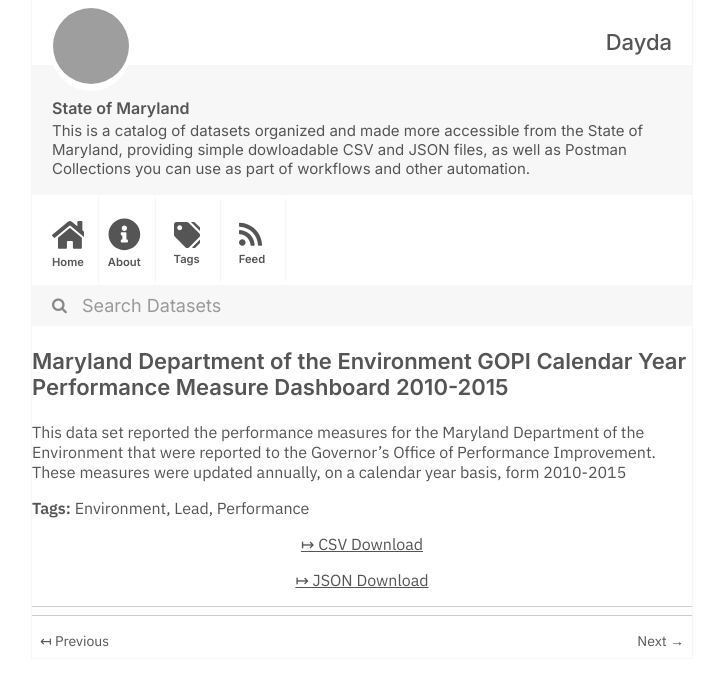
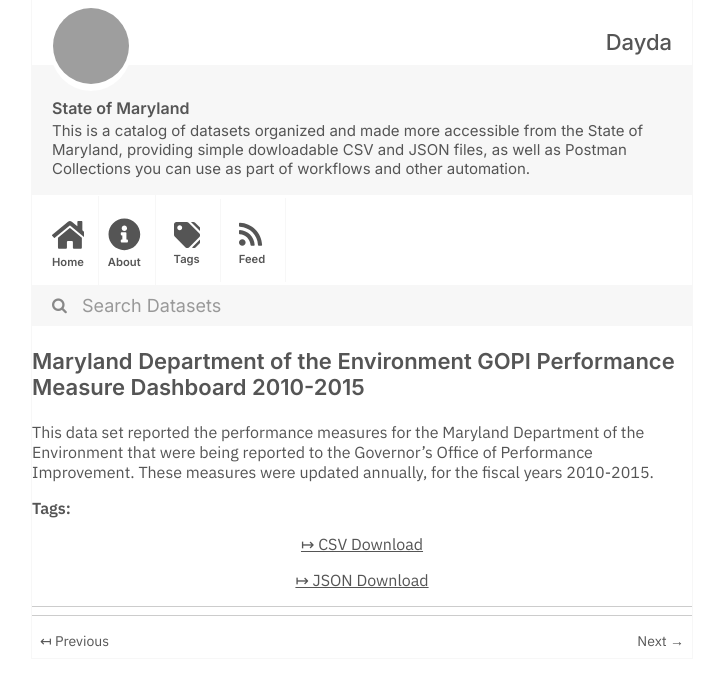
Before and after one commit to dayda-entities/state-of-maryland, a Jekyll site: the page built from _posts/2020-11-10-maryland-department-of-the-env.md, in a window 1280 px wide, cut to the strip 0-686 px from the top of the page. Shown: the whole strip, without its empty margins (278-1001 px from the left). Built offline with Jekyll 4.4.1, drawn with Linux system fonts in a browser that asks for light colours; grey boxes are pictures that could not be loaded.

Commit message:
Publish Data

```diff
--- a/_posts/2020-11-10-maryland-department-of-the-env.md
+++ b/_posts/2020-11-10-maryland-department-of-the-env.md
@@ -1,21 +1,18 @@
 ---
 title: >-
-  Maryland Department of the Environment GOPI Calendar Year Performance Measure
-  Dashboard 2010-2015
-created: '2020-11-10T17:25:21.387513'
-modified: '2020-11-10T17:25:21.387521'
+  Maryland Department of the Environment GOPI Performance Measure Dashboard
+  2010-2015
+created: '2020-11-10T17:25:35.604881'
+modified: '2020-11-10T17:25:35.604892'
 state: active
 type: dataset
-tags:
-  - Environment
-  - Lead
-  - Performance
+tags: []
 groups:
   - Local Government
-csv_url: 'https://opendata.maryland.gov/api/views/qegv-e8qs/rows.csv?accessType=DOWNLOAD'
+csv_url: 'https://opendata.maryland.gov/api/views/tk5h-jegj/rows.csv?accessType=DOWNLOAD'
 json_url: >-
-  https://opendata.maryland.gov/api/views/qegv-e8qs/rows.json?accessType=DOWNLOAD
+  https://opendata.maryland.gov/api/views/tk5h-jegj/rows.json?accessType=DOWNLOAD
 layout: post
 
 ---
-This data set reported the performance measures for the Maryland Department of the Environment that were reported to the Governor's Office of Performance Improvement.  These measures were updated annually, on a calendar year basis, form 2010-2015
+This data set reported the performance measures for the Maryland Department of the Environment that were being reported to the Governor's Office of Performance Improvement.  These measures were updated annually, for the fiscal years 2010-2015.
```
